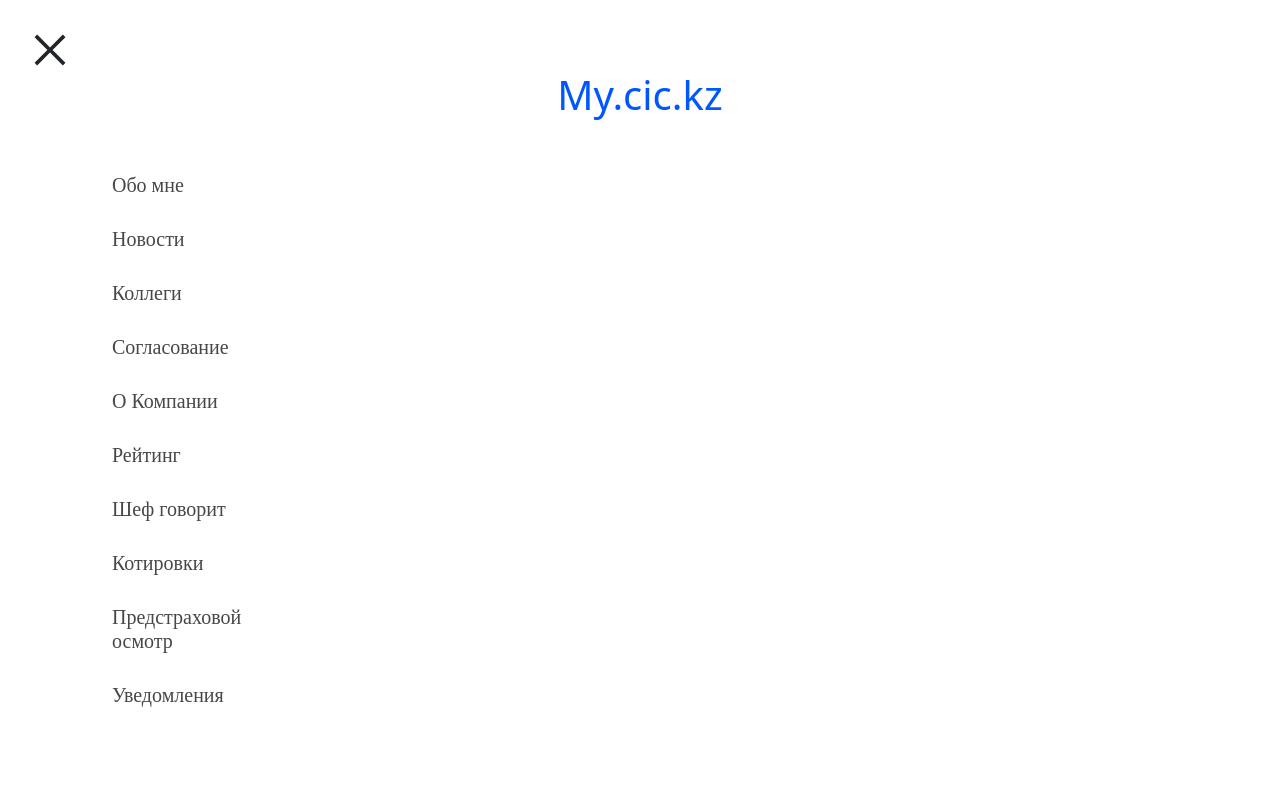
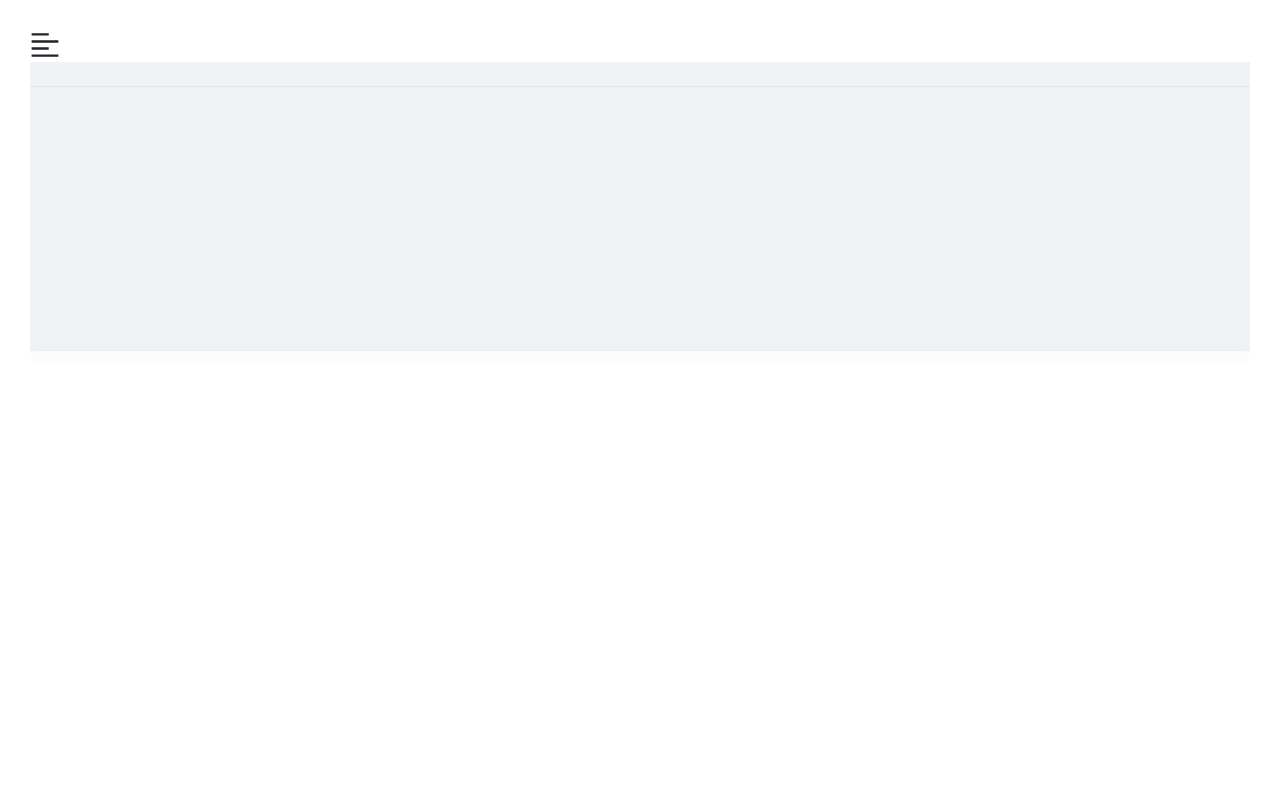
Before and after one commit to FallenStarrr/mycic-new-design, a React (Create React App) app: page / in a window 1280 px wide. Shown: the top 800 px of the page. Built offline with nearby package versions, Linux system fonts and the light colour scheme.

Commit message:
overflow navbar fix

```diff
--- a/src/App.css
+++ b/src/App.css
@@ -1,3 +1,11 @@
+
+
+
+
+
+
+
+
 html,
 body {
   min-height: 100%;
@@ -66,6 +74,7 @@
   max-width: 100%;
   margin: auto;
   padding: 30px;
+  height: 100vh;
 }
 
 .white-section {
@@ -145,11 +154,30 @@
 
 ********************/
 .nav-nav-navigation {
+  display: none;
+}
+.unactive-brand {
+  display: none !important;
+}
+
+
+@media(max-width: 750px) {
+  .active-page {
+    overflow-y: hidden;
+  }
+  .nav-nav-navigation {
     width: 100vh;
     height: 100vh;
     background: white;
     max-width: 100%;
     display: none;
+  }
+
+  .unactive-brand {
+    display: block !important;
+  }
+  .unactive-brand-logj {
+    display: inline !important;
   }
 
   .active {
@@ -189,6 +217,8 @@
     margin-right: 20px;
     transition: all .3s ease-in-out;
   }
+}
+
 
 
 /******************/
--- a/src/App.tsx
+++ b/src/App.tsx
@@ -13,21 +13,28 @@
 const { Header, Sider, Content } = Layout;
 
 function App() {
-  const [navbar, setNav] = useState(true);
+  const [navbar, setNav] = useState(false);
 
   return (
     <Router>
-      <div className="page">
-     { navbar ?
-      <CloseOutlined
-                className="nav__logo"
-                onClick={() => setNav(false)}
-              />
-              :
+      <div className={navbar ? 'page active-page': 'page'}>
+        <div>
+        { navbar ?
 
-      <AlignLeftOutlined  style={{fontSize: '30px'}} onClick={() => setNav(true)}/>
+             <CloseOutlined
+              className="nav__logo unactive-brand-logo "
+              onClick={() => setNav(false)}
+            />
+
+            :
+            <AlignLeftOutlined   className="unactive-brand-log" style={{fontSize: '30px'}} onClick={() => setNav(true)}/>
+
+
      }
-      <h1 className="nav__heading"> My.cic.kz </h1>
+
+        </div>
+
+      <h1 className="nav__heading unactive-brand" > My.cic.kz </h1>
         <nav
           className={
             navbar ? "nav-nav-navigation active" : "nav-nav-navigation"
```
Lines whose indentation alone changed are shown as unchanged.
